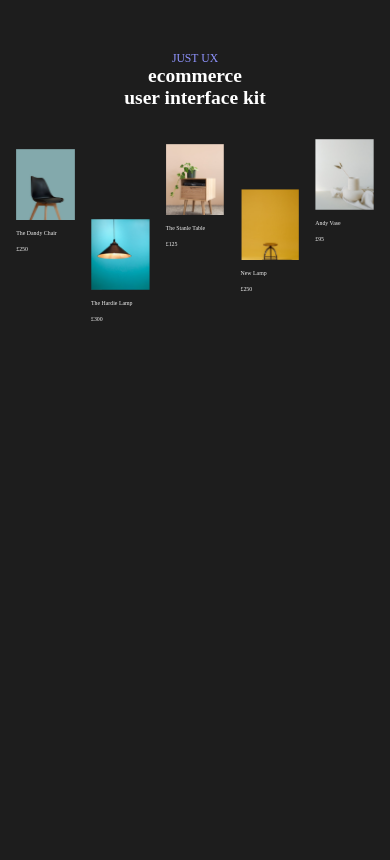
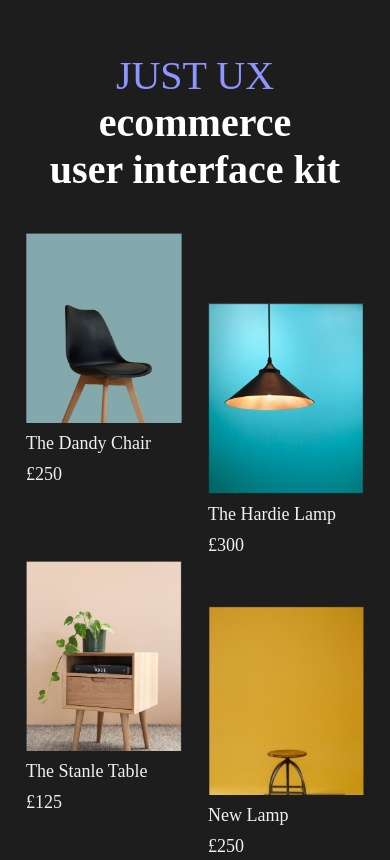
Before and after one commit to Hardiegit10/just-ux, a plain HTML site: page index.html in a window 390 px wide. Shown: the top 860 px of the page. Drawn offline with Linux system fonts and the light colour scheme.

Commit message:
Finshed a unique styling for the mobile responsiveness

```diff
--- a/style.css
+++ b/style.css
@@ -61,3 +61,30 @@ p {
 .four {
     margin-top: 50px;
 }
+
+@media (max-width: 844px) {
+    .title h3 {
+        font-size: 40px;
+    }
+
+    .title h1 {
+        font-size: 40px;
+    }
+
+    .card-group {
+        display: inline-flex;
+    }
+
+    .card-group .card img {
+        width: 40vw;
+    }
+
+    .card h3,
+    p {
+        font-size: large;
+    }
+
+    .five {
+        margin-top: 50px;
+    }
+}
```
